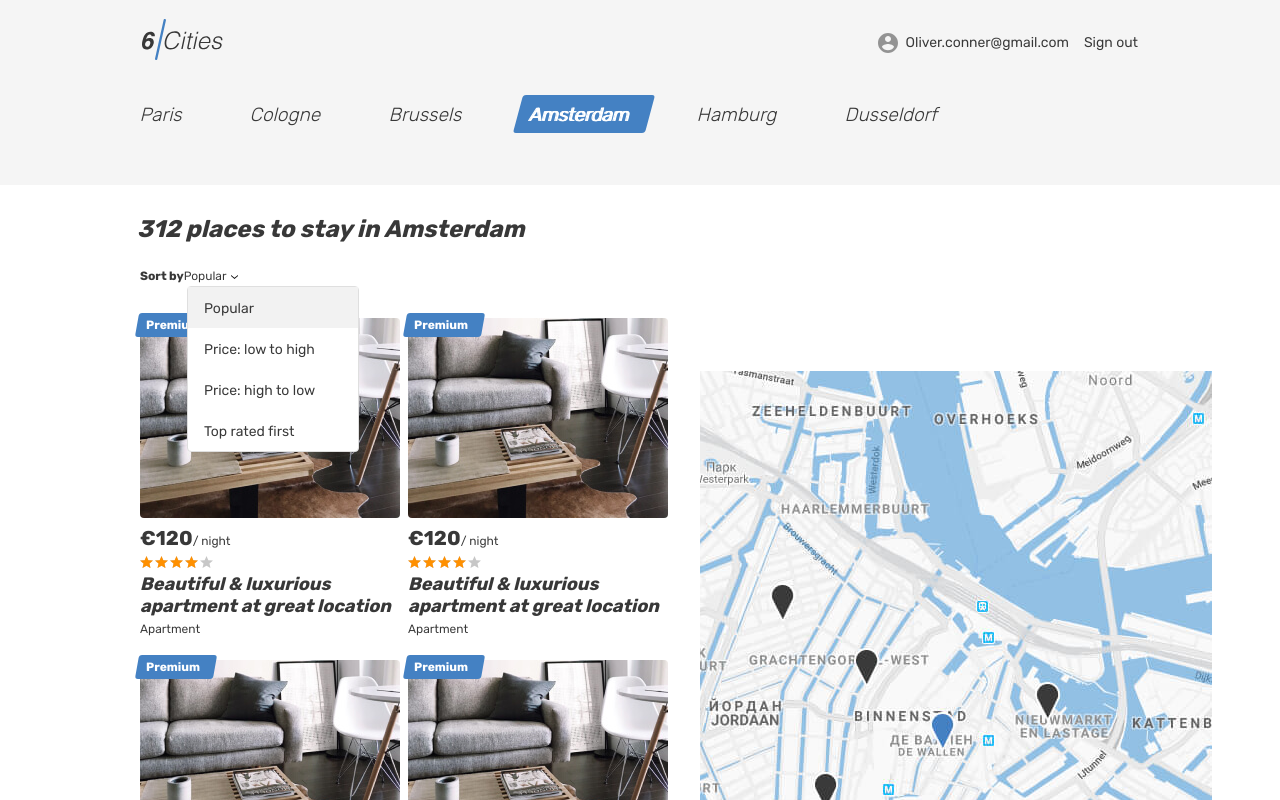
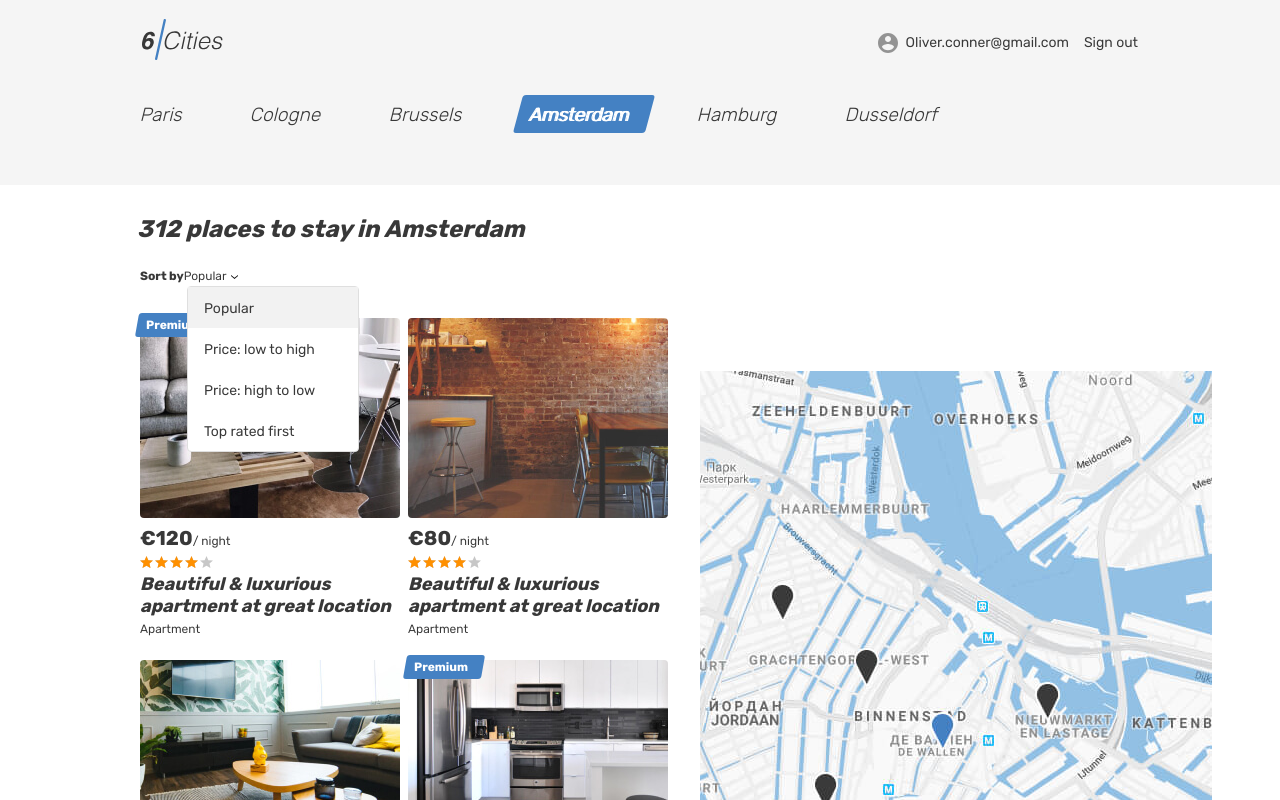
Before and after one commit to htmlacademy-react/496895-six-cities-simple-11, a React (Create React App) app in the folder project/: page / in a window 1280 px wide. Shown: the top 800 px of the page. Built offline with nearby package versions, Linux system fonts and the light colour scheme.

Commit message:
Дорабатывает компоненты для приема моков

```diff
--- a/project/src/components/app/app.tsx
+++ b/project/src/components/app/app.tsx
@@ -1,7 +1,8 @@
 import MainScreen from '../../pages/main-screen/main-screen';
+import {Offer} from '../../types/types';
 
 type AppProps = {
-  cardsCount: number;
+  offers: Offer[];
 }
 
 function App(props: AppProps): JSX.Element {
@@ -34,7 +35,7 @@ function App(props: AppProps): JSX.Element {
         </div>
       </header>
 
-      <MainScreen cardsCount={props.cardsCount} />
+      <MainScreen offers={props.offers} />
     </>
 
   );
--- a/project/src/components/offer-card/offer-card.tsx
+++ b/project/src/components/offer-card/offer-card.tsx
@@ -1,25 +1,36 @@
-function OfferCard(): JSX.Element {
+import {Offer} from '../../types/types';
+
+type OfferCardProps = {
+  offer: Offer
+}
+
+const RATING_STAR_COUNT = 5;
+const MAX_PERCENT = 100;
+
+function OfferCard({offer}: OfferCardProps): JSX.Element {
+  const ratingAsPercentage = (MAX_PERCENT / RATING_STAR_COUNT) *  Math.round(offer.rating);
+
   return (
     <article className="cities__card place-card">
-      <div className="place-card__mark">
-        <span>Premium</span>
-      </div>
+      {offer.mark && <div className="place-card__mark">
+         <span>{offer.mark}</span>
+      </div>}
       <div className="cities__image-wrapper place-card__image-wrapper">
         <a href="#">
-          <img className="place-card__image" src="img/apartment-01.jpg" width="260" height="200" alt="Place image" />
+          <img className="place-card__image" src={offer.img.src} width={offer.img.width} height={offer.img.height} alt={offer.img.alt} />
         </a>
       </div>
       <div className="place-card__info">
         <div className="place-card__price-wrapper">
           <div className="place-card__price">
-            <b className="place-card__price-value">&euro;120</b>
+            <b className="place-card__price-value">&euro;{offer.price}</b>
             <span className="place-card__price-text">&#47;&nbsp;night</span>
           </div>
 
         </div>
         <div className="place-card__rating rating">
           <div className="place-card__stars rating__stars">
-            <span style={{width: '80%'}}></span>
+            <span style={{width: `${ratingAsPercentage}%`}}></span>
             <span className="visually-hidden">Rating</span>
           </div>
         </div>
--- a/project/src/index.tsx
+++ b/project/src/index.tsx
@@ -1,8 +1,7 @@
 import React from 'react';
 import ReactDOM from 'react-dom/client';
 import App from './components/app/app';
-
-const OFFER_CARDS_COUNT = 5;
+import {offers} from './mocks/offers';
 
 const root = ReactDOM.createRoot(
   document.getElementById('root') as HTMLElement,
@@ -10,6 +9,6 @@ const root = ReactDOM.createRoot(
 
 root.render(
   <React.StrictMode>
-    <App cardsCount={OFFER_CARDS_COUNT} />
+    <App offers={offers} />
   </React.StrictMode>,
 );
--- a/project/src/mocks/offers.ts
+++ b/project/src/mocks/offers.ts
@@ -11,7 +11,7 @@ const offers: Offer[] = [
       alt: 'Place image'
     },
     price: 120,
-    rating: 80,
+    rating: 4.3,
     name: 'Beautiful & luxurious apartment at great location',
     type: 'Apartment',
   },
@@ -24,7 +24,7 @@ const offers: Offer[] = [
       alt: 'Place image'
     },
     price: 80,
-    rating: 80,
+    rating: 3.8,
     name: 'Wood and stone place',
     type: 'Private room',
   },
@@ -37,7 +37,7 @@ const offers: Offer[] = [
       alt: 'Place image'
     },
     price: 132,
-    rating: 80,
+    rating: 4.1,
     name: 'Canal View Prinsengracht',
     type: 'Apartment',
   },
@@ -51,7 +51,7 @@ const offers: Offer[] = [
       alt: 'Place image'
     },
     price: 180,
-    rating: 100,
+    rating: 4.6,
     name: 'Nice, cozy, warm big bed apartment',
     type: 'Apartment',
   },
@@ -64,7 +64,7 @@ const offers: Offer[] = [
       alt: 'Place image'
     },
     price: 80,
-    rating: 80,
+    rating: 3.7,
     name: 'Wood and stone place',
     type: 'Private room',
   }
--- a/project/src/pages/main-screen/main-screen.tsx
+++ b/project/src/pages/main-screen/main-screen.tsx
@@ -1,10 +1,11 @@
 import OfferCard from '../../components/offer-card/offer-card';
+import {Offer} from '../../types/types';
 
 type MainScreenProps = {
-  cardsCount: number;
+  offers: Offer[];
 }
 
-function MainScreen({cardsCount}: MainScreenProps): JSX.Element {
+function MainScreen({offers}: MainScreenProps): JSX.Element {
   return (
     <main className="page__main page__main--index">
       <h1 className="visually-hidden">Cities</h1>
@@ -65,7 +66,7 @@ function MainScreen({cardsCount}: MainScreenProps): JSX.Element {
               </ul>
             </form>
             <div className="cities__places-list places__list tabs__content">
-              {Array(cardsCount).fill(<OfferCard />)}
+              {offers.map((offer) => <OfferCard key={offer.id} offer={offer} />)}
             </div>
           </section>
           <div className="cities__right-section">
```
Also changed, not shown: project/src/types/types.ts (+4 -4 lines), 2 other files (tests, documents, lock files or other folders).
